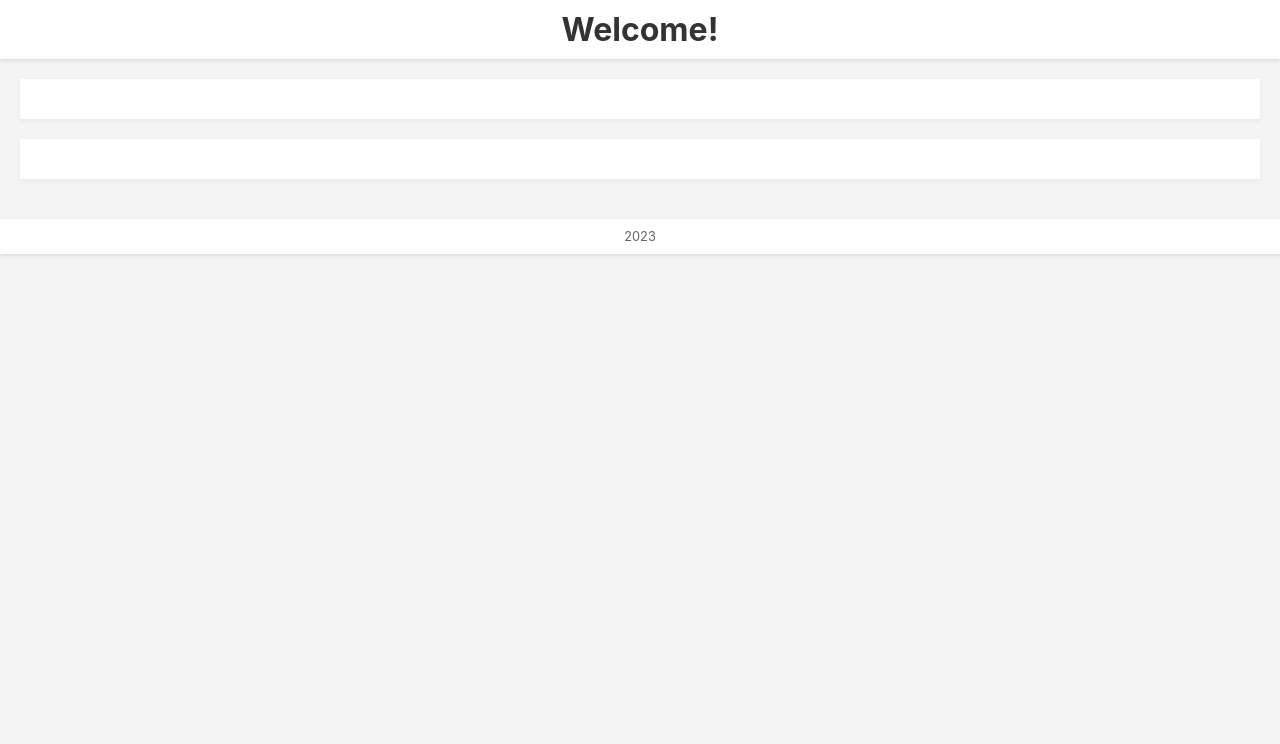
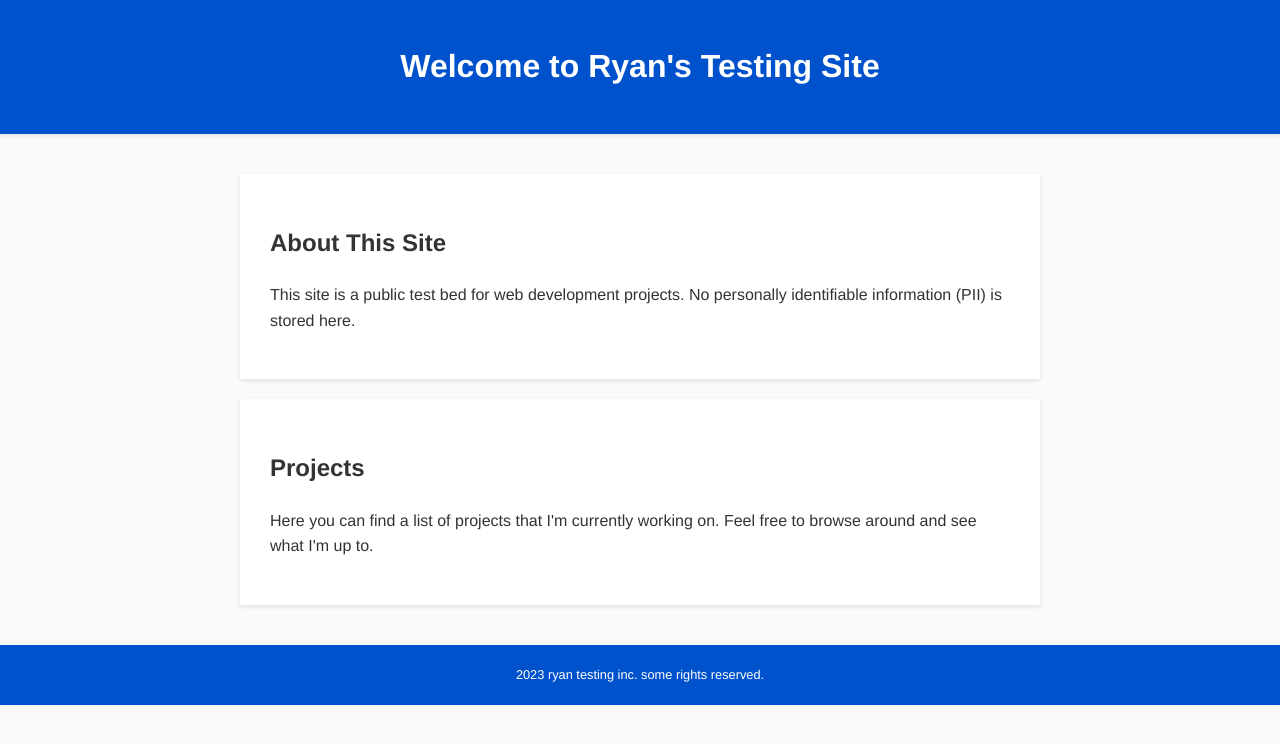
Before and after one commit to ryanfloat/ryantesting, a plain HTML site: page index.html in a window 1280 px wide. Drawn offline with Linux system fonts and the light colour scheme.

Commit message:
Update index.html

```diff
--- a/index.html
+++ b/index.html
@@ -8,58 +8,64 @@
     <meta charset="UTF-8">
     <meta http-equiv="X-UA-Compatible" content="IE=edge">
     <meta name="viewport" content="width=device-width, initial-scale=1.0">
-    <title>Ryan is testing</title>
+    <title>Ryan is testing things!</title>
     <style>
         body {
-            font-family: Inter, sans-serif;
+            font-family: 'Helvetica Neue', Arial, sans-serif;
             margin: 0;
             padding: 0;
-            background-color: #f4f4f4;
+            background-color: #fafafa;
             color: #333;
+            line-height: 1.6;
         }
         header, footer {
-            background-color: #fff;
-            padding: 10px 20px;
+            background-color: #0052cc;
+            color: white;
+            padding: 20px 0;
             text-align: center;
-            box-shadow: 0 2px 4px rgba(0, 0, 0, 0.1);
+        }
+        header {
+            box-shadow: 0 2px 4px rgba(0,0,0,0.1);
         }
         main {
-            padding: 20px;
+            max-width: 800px;
+            margin: 40px auto;
+            padding: 0 20px;
         }
-        h1 {
-            margin: 0;
-            color: #333;
+        section {
+            background: white;
+            margin-bottom: 20px;
+            padding: 30px;
+            box-shadow: 0 2px 4px rgba(0,0,0,0.1);
         }
         footer p {
             margin: 0;
             font-size: 0.8em;
-            color: #666;
         }
-        section {
-            margin-bottom: 20px;
-            background: #fff;
-            padding: 20px;
-            box-shadow: 0 2px 4px rgba(0, 0, 0, 0.05);
+        a {
+            color: #0052cc;
         }
     </style>
 </head>
 <body>
     <header>
-        <h1>Welcome!</h1>
+        <h1>Welcome to Ryan's Testing Site</h1>
     </header>
 
     <main>
         <section>
-            <!-- Content for section 1 -->
+            <h2>About This Site</h2>
+            <p>This site is a public test bed for web development projects. No personally identifiable information (PII) is stored here.</p>
         </section>
 
         <section>
-            <!-- Content for section 2 -->
+            <h2>Projects</h2>
+            <p>Here you can find a list of projects that I'm currently working on. Feel free to browse around and see what I'm up to.</p>
         </section>
     </main>
 
     <footer>
-        <p>2023</p>
+        <p>2023 ryan testing inc. some rights reserved.</p>
     </footer>
 
 </body>
```
